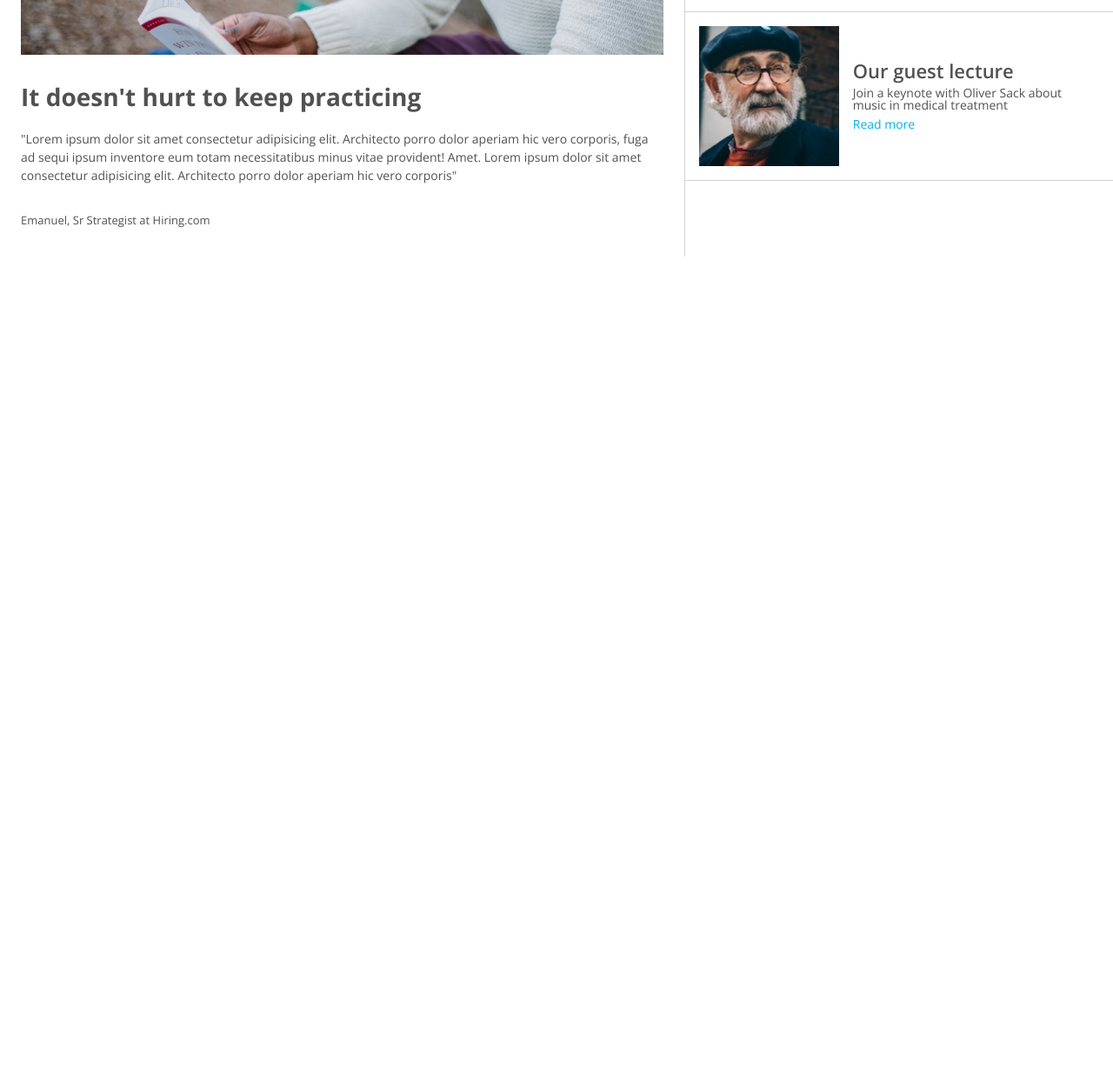
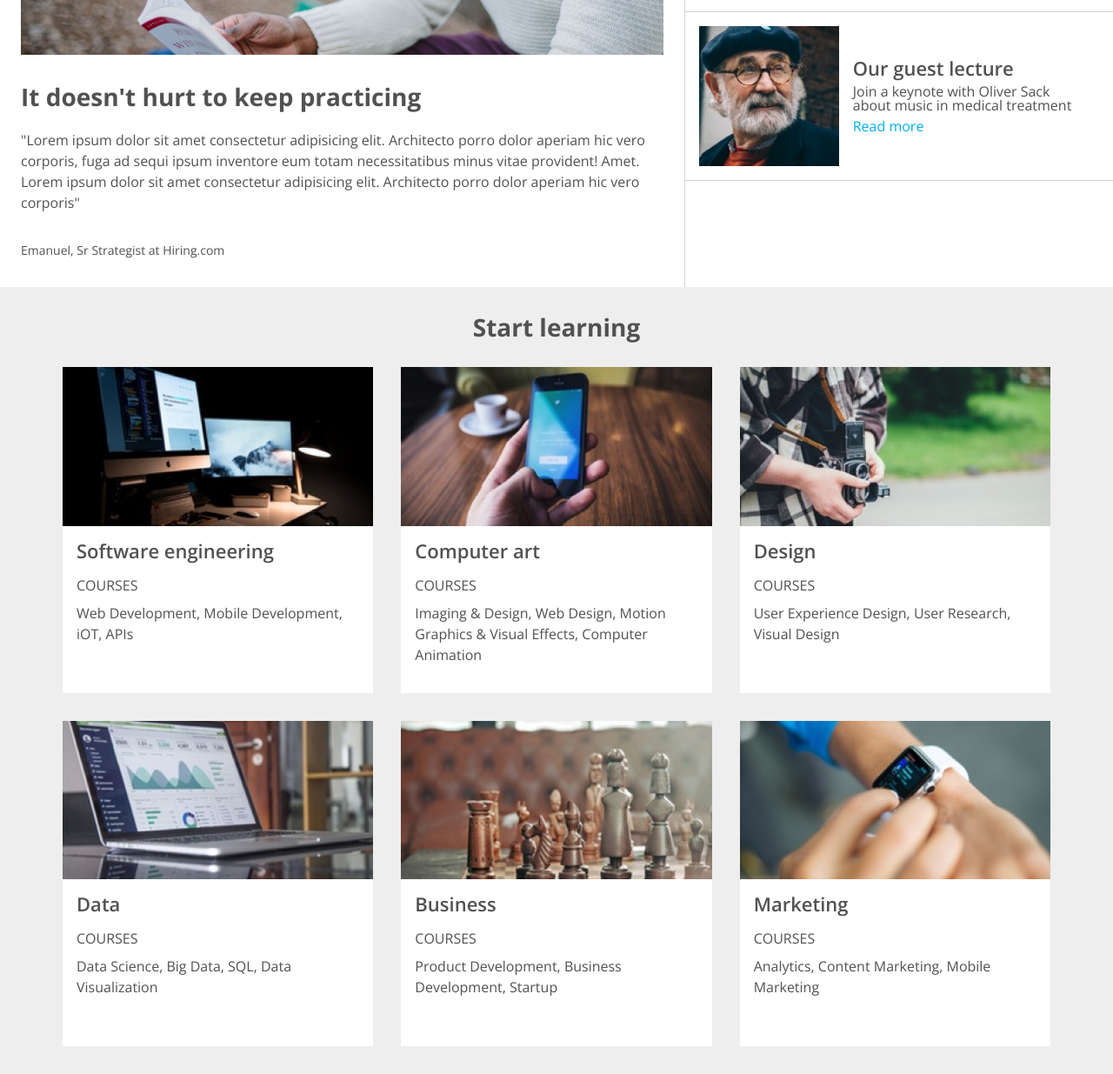
Before and after one commit to tan-xianglong/colmar-academy, a plain HTML site: page index.html in a window 1280 px wide. Shown: the part 1049-2284 px from the top of the page at 87% size. Before the commit the page ends 1344 px from the top, so only its background shows below. Drawn offline with nearby package versions, Linux system fonts and the light colour scheme.

Commit message:
added course section mobile desktop

```diff
--- a/css/desktop.css
+++ b/css/desktop.css
@@ -31,6 +31,11 @@ h4 {
 h5 {
   font-size: 22px;
   font-weight: 600;
+}
+
+p {
+  font-size: 16px;
+  font-weight: 200;
 }
 
 
@@ -151,14 +156,12 @@ h5 {
 
 #info-left > p {
   margin-top: 24px;
-  font-weight: 200;
-  font-size: 14px;
   line-height: 150%;
 }
 
 #info-left > #info-credit {
   font-weight: 400;
-  font-size: 13px;
+  font-size: 14px;
   margin-top: 32px;
 }
 
@@ -192,13 +195,48 @@ h5 {
   margin: 8px 0;
 }
 
-.info-right-box-details > p {
-  font-weight: 200;
-  font-size: 14px;
+.read-more {
+  text-decoration: none;
+  color: #00AFE9;
+}
+/* end of info section styling */
+/* start of course section styling */
+
+#course {
+  background: #eeeeee;
+  text-align: center;
+  padding: 32px 72px;
 }
 
-.read-more {
-  text-decoration: none;
-  color: #00AFE9
+.course-card {
+  flex-direction: column;
+  overflow: hidden;
 }
-/* end of info section styling */
+
+.course-details {
+  background-color: white;
+  text-align: left;
+  padding: 16px 16px 24px;
+  line-height: 150%;
+  height: 100%;
+  width: 100%;
+}
+
+.course-details > h5 {
+  padding: 0 0 8px;
+}
+.course-details > p {
+  margin: 8px 0;
+}
+
+.grid {
+  display: grid;
+  grid-template: 1fr 1fr / 1fr 1fr 1fr;
+  gap: 32px;
+  margin-top: 32px;
+}
+
+#course-box-mobile {
+  display: none;
+}
+/* end of course section styling */
--- a/css/mobile.css
+++ b/css/mobile.css
@@ -116,5 +116,32 @@
     padding: 16px 16px 32px;
   }
   /* End of info section styling */
+  /* Start of course section styling */
+  #course {
+    background-color: white;
+    border-top: solid 1px rgb(224, 224, 224);
+    padding: 32px 16px;
+  }
+
+  #course-box {
+    display: none
+  }
+
+  #course-box-mobile {
+    display: flex;
+    flex-direction: column;
+    text-align: left;
+    margin-top: 16px;
+  }
+
+  .course-details-mobile {
+    background-color: lightgrey;
+    margin: 8px 0;
+    padding: 16px 16px 24px;
+  }
+  /* End of course section styling */
+  /* Start of Thesis section styling */
+
+  /* End of thesis section styling */
 }
 /* End of responsive styling settings */
--- a/index.html
+++ b/index.html
@@ -95,6 +95,67 @@
         </div>
       </div>
     </section>
+    <section id="course">
+      <h2>Start learning</h2>
+      <div class="grid" id="course-box">
+        <div class="flex course-card">
+          <img src="./images/course-software.jpg">
+          <div class="course-details">
+            <h5>Software engineering</h5>
+            <p>COURSES</p>
+            <p>Web Development, Mobile Development, iOT, APIs</p>
+          </div>
+        </div>
+        <div class="flex course-card">
+          <img src="./images/course-computer-art.jpg">
+          <div class="course-details">
+            <h5>Computer art</h5>
+            <p>COURSES</p>
+            <p>Imaging & Design, Web Design, Motion Graphics & Visual Effects, Computer Animation</p>
+          </div>
+        </div>
+        <div class="flex course-card">
+          <img src="./images/course-design.jpg">
+          <div class="course-details">
+            <h5>Design</h5>
+            <p>COURSES</p>
+            <p>User Experience Design, User Research, Visual Design</p>
+          </div>
+        </div>
+        <div class="flex course-card">
+          <img src="./images/course-data.jpg">
+          <div class="course-details">
+            <h5>Data</h5>
+            <p>COURSES</p>
+            <p>Data Science, Big Data, SQL, Data Visualization</p>
+          </div>
+        </div>
+        <div class="flex course-card">
+          <img src="./images/course-business.jpg">
+          <div class="course-details">
+            <h5>Business</h5>
+            <p>COURSES</p>
+            <p>Product Development, Business Development, Startup</p>
+          </div>
+        </div>
+        <div class="flex course-card">
+          <img src="./images/course-marketing.jpg">
+          <div class="course-details">
+            <h5>Marketing</h5>
+            <p>COURSES</p>
+            <p>Analytics, Content Marketing, Mobile Marketing</p>
+          </div>
+        </div>
+      </div>
+      <div class="flex" id="course-box-mobile">
+        <div class="course-details-mobile"><h5>Software engineering</h5></div>
+        <div class="course-details-mobile"><h5>Computer Art</h5></div>
+        <div class="course-details-mobile"><h5>Design</h5></div>
+        <div class="course-details-mobile"><h5>Data</h5></div>
+        <div class="course-details-mobile"><h5>Business</h5></div>
+        <div class="course-details-mobile"><h5>Marketing</h5></div>
+      </div>
+    </section>
   </main>
   <footer>
 
```
